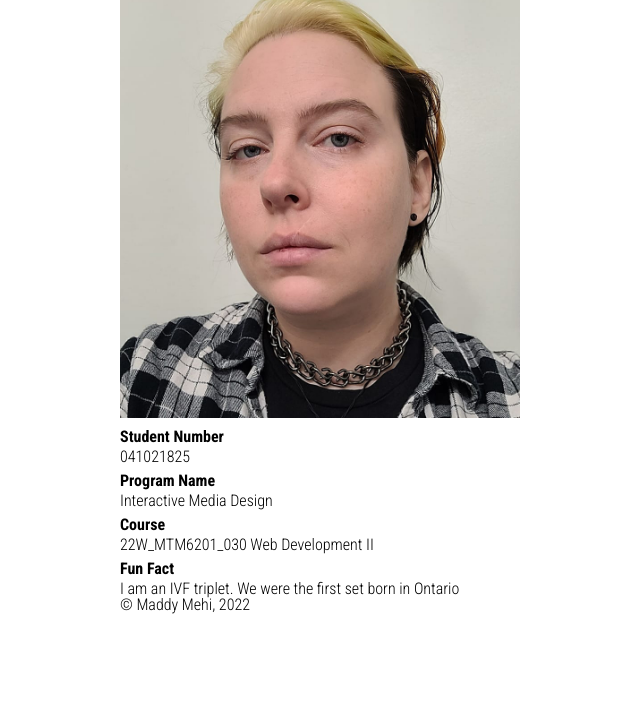
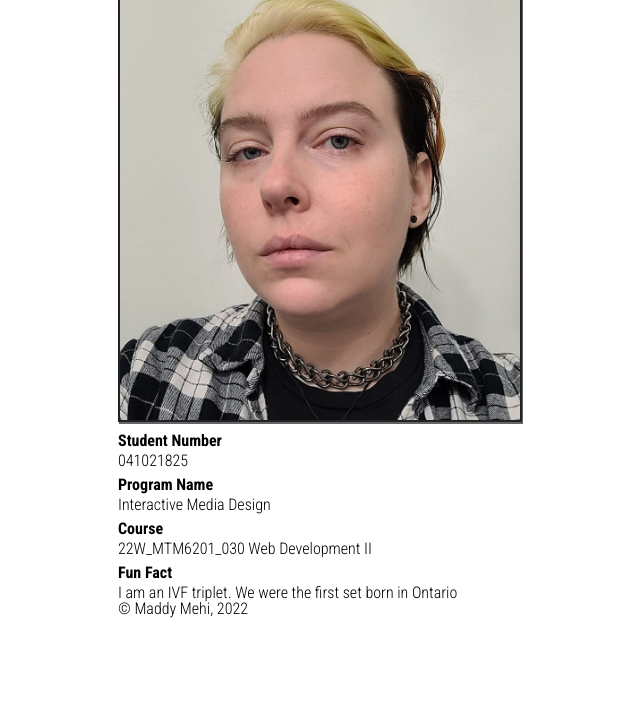
Before and after one commit to mehi0002/mtm6201-week1, a plain HTML site: page index.html in a window 1280 px wide. Shown: the part 84-800 px from the top of the page, without its empty margins (320-960 px from the left). Drawn offline with Linux system fonts and the light colour scheme; a web font is replaced by a local one.

Commit message:
image border styling

```diff
--- a/styles/main.css
+++ b/styles/main.css
@@ -69,6 +69,8 @@ dt{
 
 img{
     width: 400px;
+    border:2px solid #222222;
+    box-shadow: 1px 2px #666666;
 }
 
 .container{
```
